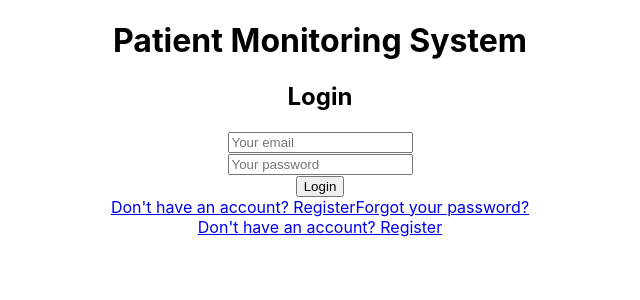
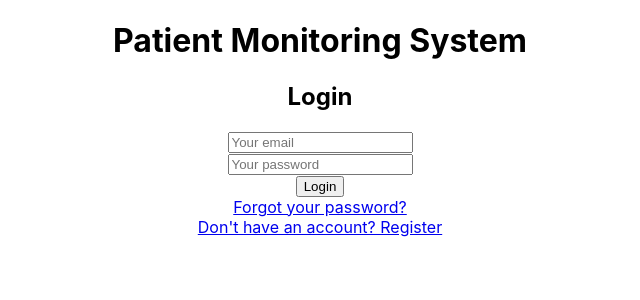
Before and after one commit to bhavv04/Healthcare-Patient-Management, a React (Create React App) app in the folder client/: page / in a window 1280 px wide. Shown: the top 300 px of the page, without its empty margins (320-960 px from the left). Built offline with nearby package versions, Linux system fonts and the light colour scheme; no server answers.

Commit message:
fixed typo

```diff
--- a/client/src/Login.js
+++ b/client/src/Login.js
@@ -48,9 +48,7 @@ function Login({ showRegister, showForgotPassword }) { // <--- MODIFIED
       </form>
       {message && <p>{message}</p>}
 
-      <a href="#" onClick={(e) => { e.preventDefault(); showRegister(); }}>
-        Don't have an account? Register
-      </a>
+
 
       <a href="#" onClick={(e) => { e.preventDefault(); showForgotPassword(); }}>
         Forgot your password?
```
